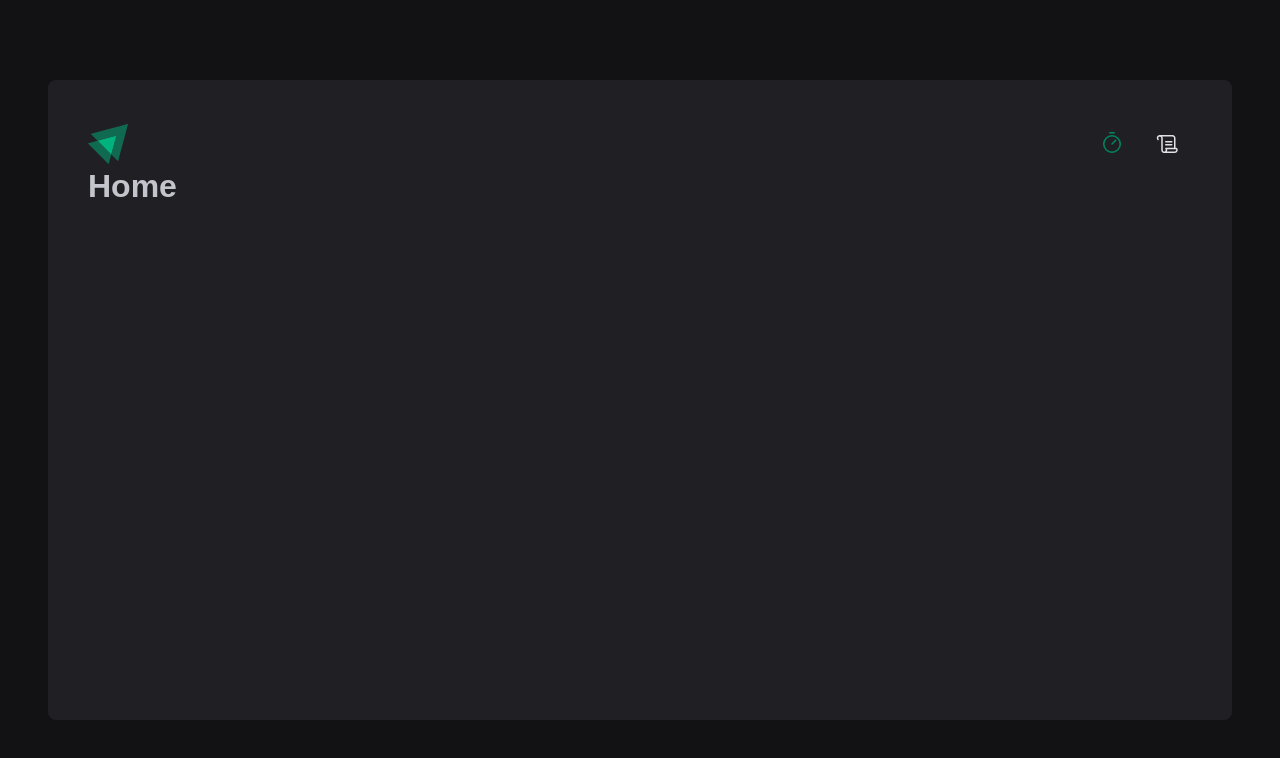
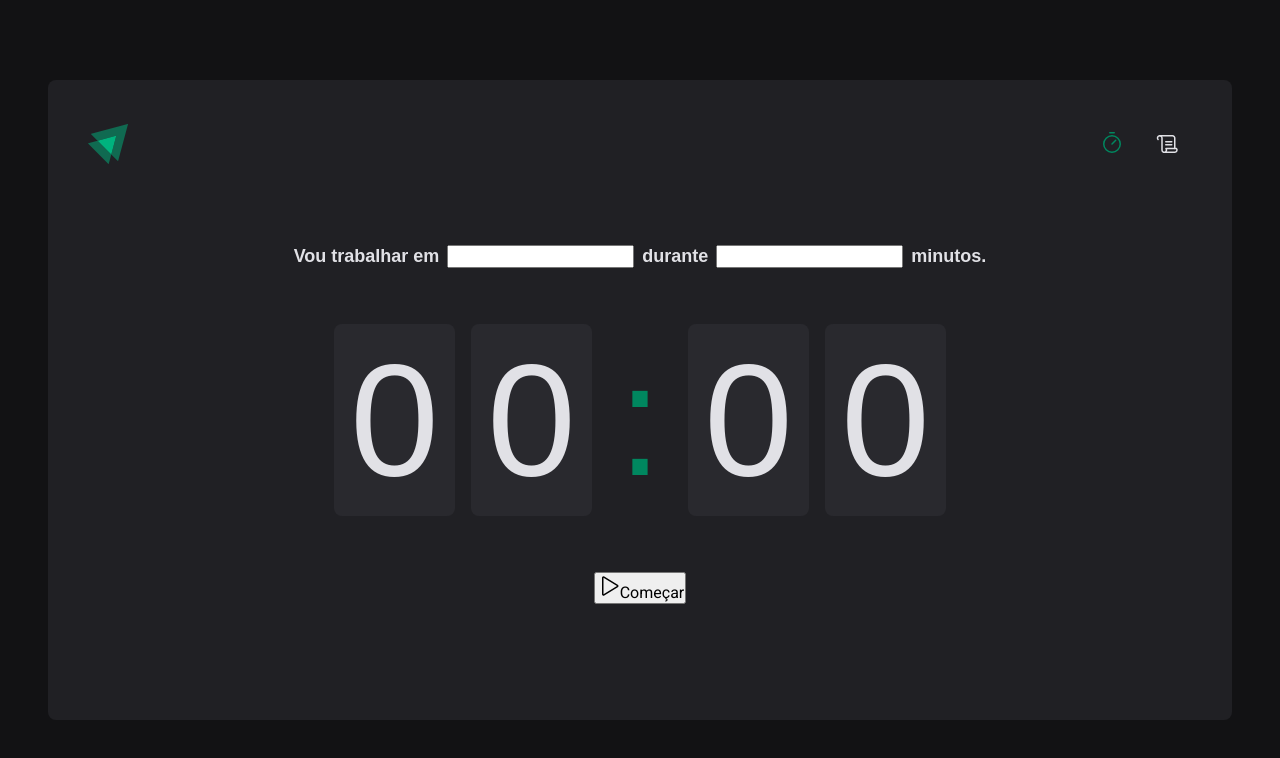
Before and after one commit to eltonleao/ignite-timer, a React (Vite) app: page / in a window 1280 px wide. Shown: the top 758 px of the page. Built offline with nearby package versions, Linux system fonts and the light colour scheme.

Commit message:
pagina home

```diff
--- a/index.html
+++ b/index.html
@@ -1,21 +1,19 @@
-<!doctype html>
+<!DOCTYPE html>
 <html lang="en">
+  <head>
+    <meta charset="UTF-8" />
 
-<head>
-  <meta charset="UTF-8" />
-  <link rel="preconnect" href="https://fonts.googleapis.com">
-  <link rel="preconnect" href="https://fonts.gstatic.com" crossorigin>
-  <link
-    href="https://fonts.googleapis.com/css2?family=Montserrat:ital,wght@0,100;0,200;0,300;0,400;0,500;0,600;0,700;0,800;0,900;1,100;1,200;1,300;1,400;1,500;1,600;1,700;1,800;1,900&family=Roboto+Mono:wght@700&family=Roboto:wght@400;700&family=Titillium+Web:ital,wght@0,200;0,300;0,400;0,600;0,700;0,900;1,200;1,300;1,400;1,600;1,700&display=swap"
-    rel="stylesheet">
-  <link rel="icon" type="image/svg+xml" href="/vite.svg" />
-  <meta name="viewport" content="width=device-width, initial-scale=1.0" />
-  <title>Vite + React + TS</title>
-</head>
+    <link rel="preconnect" href="https://fonts.googleapis.com" />
+    <link rel="preconnect" href="https://fonts.gstatic.com" crossorigin />
 
-<body>
-  <div id="root"></div>
-  <script type="module" src="/src/main.tsx"></script>
-</body>
+    <meta name="viewport" content="width=device-width, initial-scale=1.0" />
 
+    <link href="https://fonts.googleapis.com/css2?family=Roboto+Mono:wght@700&family=Roboto:wght@400;700&display=swap" rel="stylesheet" />
+
+    <title>Ignite Timer</title>
+  </head>
+  <body>
+    <div id="root"></div>
+    <script type="module" src="/src/main.tsx"></script>
+  </body>
 </html>
--- a/src/Router.tsx
+++ b/src/Router.tsx
@@ -1,5 +1,5 @@
 import { Routes, Route } from 'react-router-dom'
-import { Home } from './pages/Home'
+import { Home } from './pages/Home/Home'
 import { History } from './pages/History'
 import { DefaultLayout } from './layouts/DefaultLayout'
 
--- a/src/pages/Home.tsx
+++ /dev/null
@@ -1,3 +0,0 @@
-export function Home() {
-  return <h1>Home</h1>
-}
--- /dev/null
+++ b/src/pages/Home/Home.tsx
@@ -0,0 +1,38 @@
+import { Play } from 'phosphor-react'
+import {
+  CountDownContainer,
+  FormContainer,
+  HomeContainer,
+  Separator,
+} from './styles'
+
+export function Home() {
+  return (
+    <HomeContainer>
+      <form>
+        <FormContainer>
+          <label htmlFor="task">Vou trabalhar em</label>
+          <input id="task" />
+
+          <label htmlFor="minutesAmout">durante</label>
+          <input type="number" id="minutesAmout" />
+
+          <span>minutos.</span>
+        </FormContainer>
+
+        <CountDownContainer>
+          <span>0</span>
+          <span>0</span>
+          <Separator>:</Separator>
+          <span>0</span>
+          <span>0</span>
+        </CountDownContainer>
+
+        <button type="submit">
+          <Play size={24} />
+          Começar
+        </button>
+      </form>
+    </HomeContainer>
+  )
+}
--- /dev/null
+++ b/src/pages/Home/styles.ts
@@ -0,0 +1,55 @@
+import styled from 'styled-components'
+
+export const HomeContainer = styled.div`
+  flex: 1;
+
+  display: flex;
+  flex-direction: column;
+  align-items: center;
+
+  justify-content: center;
+
+  form {
+    display: flex;
+    flex-direction: column;
+    align-items: center;
+    gap: 3.5rem;
+  }
+`
+
+export const FormContainer = styled.div`
+  width: 100%;
+  display: flex;
+  align-items: center;
+  justify-content: center;
+  gap: 0.5rem;
+  color: ${(props) => props.theme['gray-100']};
+  font-size: 1.125rem;
+  font-weight: bold;
+  flex-wrap: wrap;
+`
+
+export const CountDownContainer = styled.div`
+  font-family: 'Roboto Mono', monospace;
+  font-size: 10rem;
+  line-height: 8rem;
+  color: ${(props) => props.theme['gray-100']};
+
+  display: flex;
+  gap: 1rem;
+
+  span {
+    background-color: ${(props) => props.theme['gray-700']};
+    padding: 2rem 1rem;
+    border-radius: 8px;
+  }
+`
+
+export const Separator = styled.div`
+  padding: 2rem 0;
+  color: ${(props) => props.theme['green-500']};
+  width: 4rem;
+  overflow: hidden;
+  display: flex;
+  justify-content: center;
+`
--- a/src/styles/globals.ts
+++ b/src/styles/globals.ts
@@ -9,7 +9,8 @@ export const GlobalStyle = createGlobalStyle`
     }
     body{
         background-color: ${(props) => props.theme['gray-900']};
-        color: ${(props) => props.theme['gray-300']}
+        color: ${(props) => props.theme['gray-300']};
+        -webkit-font-smoothing: antialiased;
     }
 
     :focus{
```
Also changed, not shown: src/Home.tsx (deleted, +0 -12 lines).
